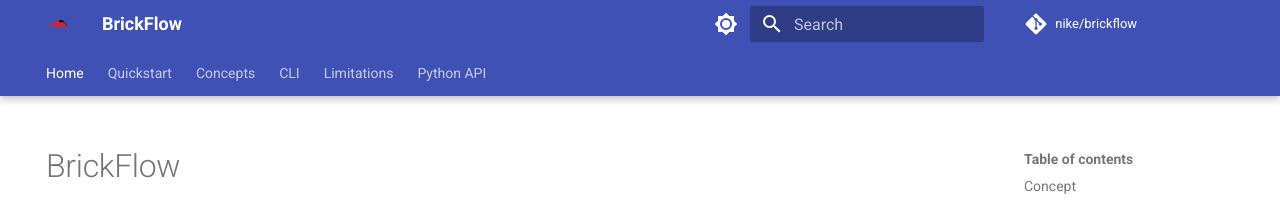
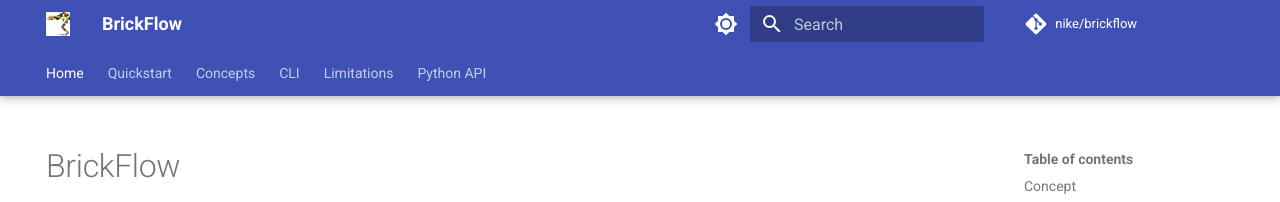
Before and after one commit to Nike-Inc/brickflow, an MkDocs documentation site: the page built from docs/index.md, in a window 1280 px wide. Shown: the top 202 px of the page. Built offline with MkDocs 1.6.1 and Material for MkDocs 9.7.7, drawn with Linux system fonts in a browser that asks for light colours; comment, search, counter and statistics services are not loaded; the version menu is left out.

```diff
--- a/mkdocs.yml
+++ b/mkdocs.yml
@@ -39,8 +39,8 @@ theme:
   font:
     text: Roboto
     code: Roboto Mono
-  logo: img/logo.png
-  favicon: img/logo.png
+  logo: img/bf_logo.png
+  favicon: img/bf_logo.png
   language: en
 
 repo_name: nike/brickflow
```
Also changed, not shown: README.md (+0 -7 lines), docs/img/logo.png (deleted), docs/img/logo.svg (deleted), 1 other file.
